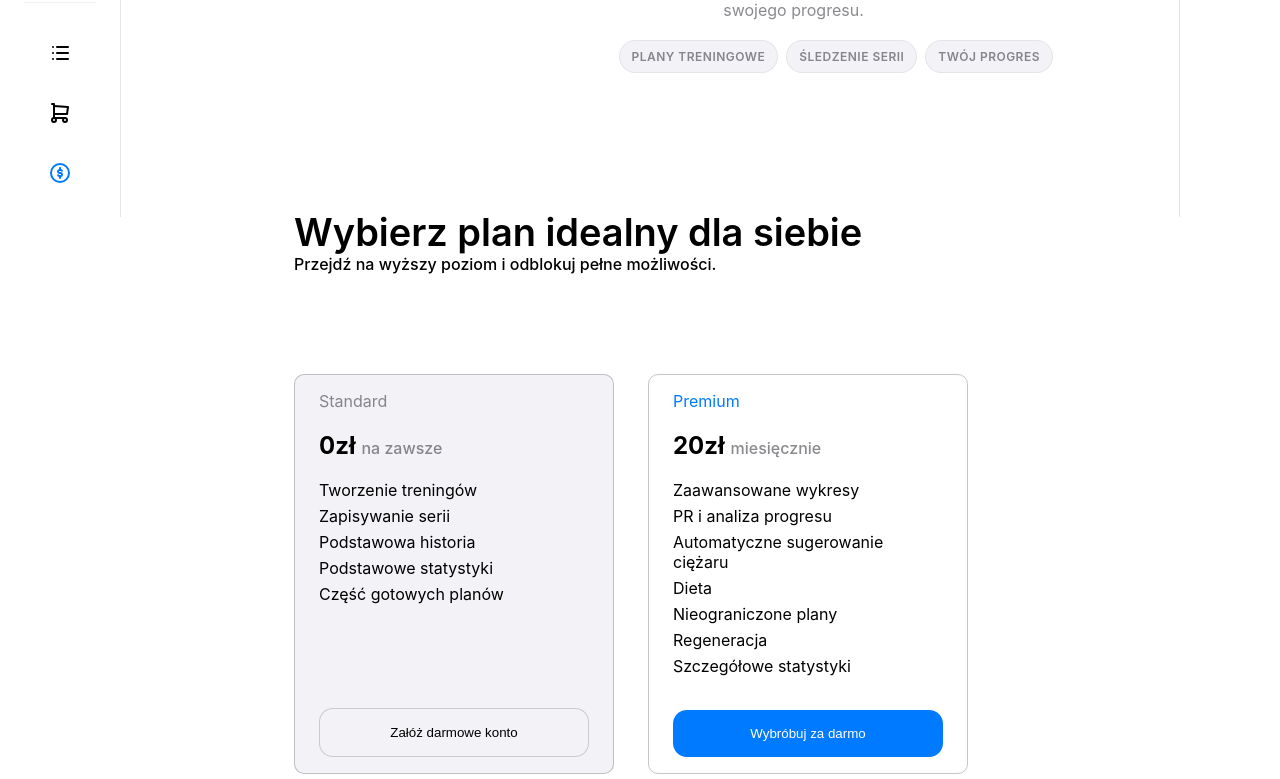
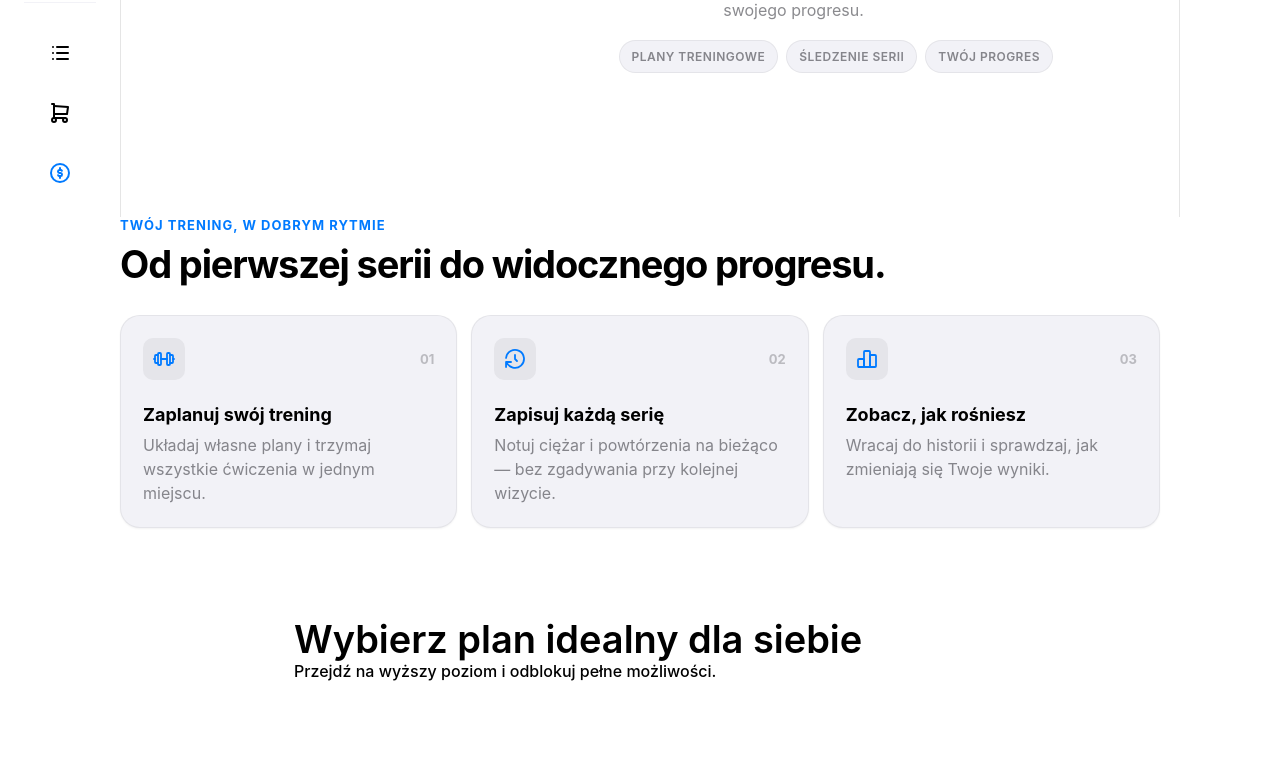
Before and after one commit to yanny63/lastpush, a React (Vite) app in the folder frontend/: page / in a window 1280 px wide. Shown: the part 583-1362 px from the top of the page. Built offline with nearby package versions, Linux system fonts and the light colour scheme.

Commit message:
Add feature cards to home page

```diff
--- a/frontend/src/components/home.tsx
+++ b/frontend/src/components/home.tsx
@@ -1,5 +1,6 @@
 import logApp from "../images/log-app.png";
 import React, { useState, useEffect, useRef } from "react";
+import { IconBarbell, IconChartBar, IconHistory } from "@tabler/icons-react";
 function FirstHomeSection({ ref }: {ref: React.RefObject<HTMLDivElement | null>}) {
   return (
     <section className="home-section" id="home">
@@ -160,6 +161,37 @@ function Plans({ ref }: {ref: React.RefObject<HTMLDivElement | null>}) {
   )
 }
 
+function FeatureHighlights() {
+  const features = [
+    { icon: IconBarbell, number: "01", title: "Zaplanuj swój trening", text: "Układaj własne plany i trzymaj wszystkie ćwiczenia w jednym miejscu." },
+    { icon: IconHistory, number: "02", title: "Zapisuj każdą serię", text: "Notuj ciężar i powtórzenia na bieżąco — bez zgadywania przy kolejnej wizycie." },
+    { icon: IconChartBar, number: "03", title: "Zobacz, jak rośniesz", text: "Wracaj do historii i sprawdzaj, jak zmieniają się Twoje wyniki." },
+  ]
+
+  return (
+    <section className="home-section" aria-labelledby="home-features-title" style={{ padding: "24px 0 72px" }}>
+      <div style={{ width: "min(100% - 48px, 1040px)", margin: "0 auto" }}>
+        <div style={{ marginBottom: 28 }}>
+          <p style={{ color: "var(--accent-blue)", fontSize: 13, fontWeight: 700, letterSpacing: "0.08em", textTransform: "uppercase" }}>Twój trening, w dobrym rytmie</p>
+          <h2 id="home-features-title" style={{ fontSize: "clamp(26px, 5vw, 38px)", letterSpacing: "-0.03em", marginTop: 8 }}>Od pierwszej serii do widocznego progresu.</h2>
+        </div>
+        <div style={{ display: "grid", gridTemplateColumns: "repeat(auto-fit, minmax(min(100%, 240px), 1fr))", gap: 14 }}>
+          {features.map(({ icon: Icon, number, title, text }) => (
+            <article key={number} style={{ padding: 22, minHeight: 190, borderRadius: "var(--radius-xl)", border: "1px solid var(--border-subtle)", background: "var(--bg-secondary)", boxShadow: "var(--shadow-sm)" }}>
+              <div style={{ display: "flex", alignItems: "center", justifyContent: "space-between", marginBottom: 24 }}>
+                <span style={{ display: "grid", placeItems: "center", width: 42, height: 42, borderRadius: "var(--radius-md)", color: "var(--accent-blue)", background: "var(--bg-tertiary)" }}><Icon stroke={1.8} aria-hidden="true" /></span>
+                <span style={{ color: "var(--text-tertiary)", fontSize: 13, fontWeight: 700 }}>{number}</span>
+              </div>
+              <h3 style={{ fontSize: 18, marginBottom: 8 }}>{title}</h3>
+              <p style={{ color: "var(--text-secondary)", lineHeight: 1.5 }}>{text}</p>
+            </article>
+          ))}
+        </div>
+      </div>
+    </section>
+  )
+}
+
 export default function Home() {
   const firstHomeRef = useRef(null)
   const plansRef = useRef(null)
@@ -185,6 +217,7 @@ export default function Home() {
   return (
     <div className="home-container">
       <FirstHomeSection ref={firstHomeRef} />
+      <FeatureHighlights />
       <Plans ref={plansRef} />
     </div>
   )
```
